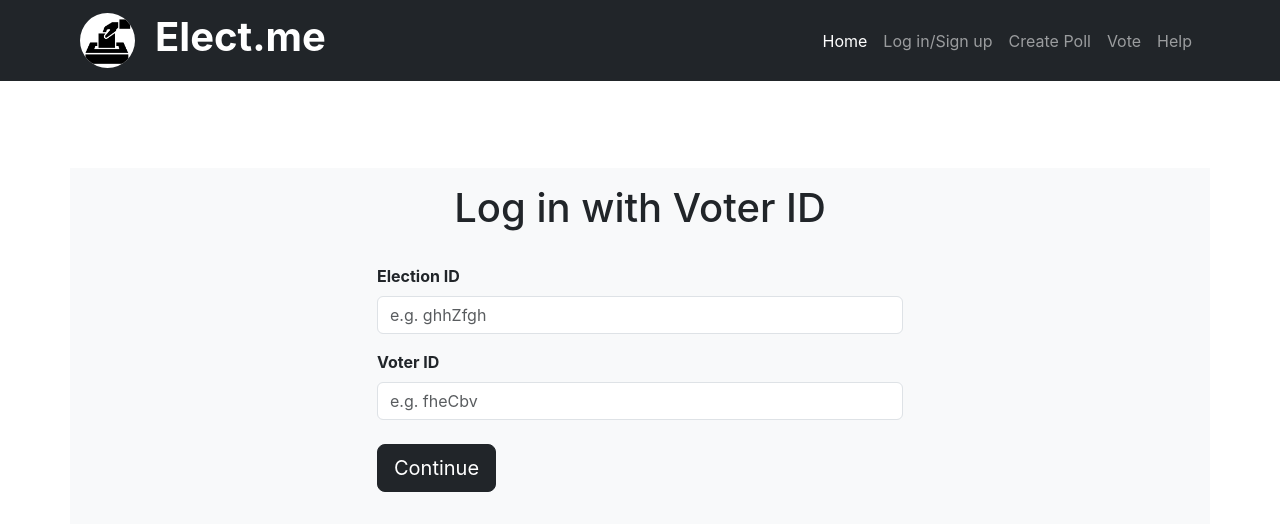
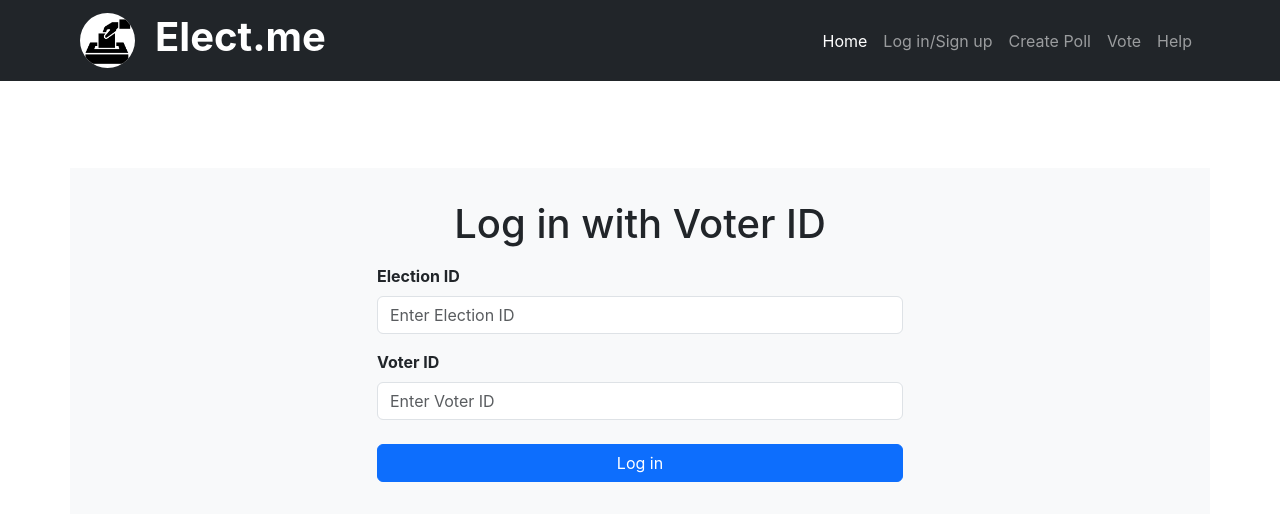
Before and after one commit to RizwanCSEDU25/Elect.me, a React (Create React App) app: page /vote in a window 1280 px wide. Shown: the top 530 px of the page. Built offline with nearby package versions, Linux system fonts and the light colour scheme; the HTML template or start-up script is replaced by a standard one.

Commit message:
completed voting

```diff
--- a/src/App.css
+++ b/src/App.css
@@ -52,7 +52,7 @@
 .poll {
   display: flex;
   flex-direction: column;
-  width: 1000px;
+  width: 500px;
   gap: 0.5rem;
   background-color: #2c2c2c;
   color: white;
@@ -69,3 +69,7 @@
 .poll__time {
   color: rgba(255, 255, 255, 0.795);
 }
+
+a {
+  text-decoration: none;
+}
--- a/src/App.js
+++ b/src/App.js
@@ -1,17 +1,19 @@
 import './App.css';
 import { BrowserRouter, Routes, Route } from 'react-router-dom';
 import React from 'react'
-import ReactDOM from 'react-dom'
 import Home from './pages/Home';
 import Create_poll from './pages/Create_poll';
-import Voting_page from './pages/Voting_page';
 import Help from './pages/Help';
 import Error from './pages/Error';
 import Navbar from './components/Navbar';
 import Signup from './pages/Signup';
 import Signin from './pages/Signin';
 import Dashboard from './pages/Dashboard'
-import { useState } from 'react';
+import PrivateOutlet from './components/PrivateOutlet';
+import PreventLoginPage from './components/Prevent';
+import Voter_login from './pages/Voter_login';
+import Voting_page from './pages/Voting_page';
+import Result from './pages/Result';
 
 function App() {
 
@@ -23,12 +25,19 @@ function App() {
         <div className='mydiv'>
           <Routes>
             <Route path="/" element={<Home />} />
-            <Route path="/signup" element={<Signup/>} />
-            <Route path="/signin" element={<Signin/>} />
-            <Route path="/create" element={<Create_poll/>} />
-            <Route path="/vote" element={<Voting_page/>} />
+            <Route path="/*" element={<PreventLoginPage />}>
+              <Route path="signup" element={<Signup/>} />
+              <Route path="signin" element={<Signin/>} />
+            </Route>
+
+            <Route path="/vote" element={<Voter_login/>} />
+            <Route path="/cast/:electId/:voterId" element={<Voting_page/>} />
             <Route path="/help" element={<Help/>} />
-            <Route path="/dashboard" element={<Dashboard/>} />
+            <Route path="/*" element={<PrivateOutlet />}>
+              <Route path="dashboard" element={<Dashboard/>} />
+              <Route path="result" element={<Result/>} />
+              <Route path="create" element={<Create_poll/>} />
+            </Route>
             <Route path="*" element={<Error/>} />
           </Routes>
         </div>
--- /dev/null
+++ b/src/components/Prevent.js
@@ -0,0 +1,8 @@
+import { Navigate, Outlet } from "react-router-dom";
+import useAuth from "./useAuth";
+
+export default function PreventLoginPage() {
+  const auth = useAuth();
+
+  return auth ?  <Navigate to='/dashboard' /> : <Outlet />;
+}
--- /dev/null
+++ b/src/components/PrivateOutlet.js
@@ -0,0 +1,8 @@
+import { Navigate, Outlet } from "react-router-dom";
+import useAuth from "./useAuth";
+
+export default function PrivateOutlet() {
+  const auth = useAuth();
+
+  return auth ? <Outlet /> : <Navigate to="/signin" />;
+}
--- a/src/pages/Create_poll.js
+++ b/src/pages/Create_poll.js
@@ -31,11 +31,23 @@ const Create_poll = () => {
   //   setVoterID(e.target.value);
   // }
 
-  const handleAddingVoters = (e, i) => {
+  const handleAddingVoters = async(e, i) => {
+    if(e.target.value !== ""){
       const votermail = e.target.value
+      const response = await fetch('http://localhost:3001/api/poll/generate' , {
+      method: 'GET',
+      headers: {
+        'Content-Type': 'application/json',
+      },
+    });
+    const data = await response.json();
+    const voterid = data.id;
+    console.log(voterid)
       const onchangeVal = [...voters]
-    onchangeVal[i]={votermail: votermail}
+      onchangeVal[i]={votermail: votermail, voterid: voterid}
       setVoters(onchangeVal);
+    }
+
   }
 
   const handleQuestionChange = (e) => {
@@ -43,11 +55,25 @@ const Create_poll = () => {
   }
 
   const handleAddingOption = (e, i) => {
+    // if(e.target.value !== null){
       const option = e.target.value
+      console.log(option)
       const votes = 0;
       const onchangeVal = [...options]
+      if(option !== ""){
         onchangeVal[i]={option: option, votes: votes}
+      }
       setOptions(onchangeVal);
+    // }
+
+  }
+
+  const handleRemovingOptionField = (e, i) => {
+      const deleteVal = [...options]
+      deleteVal.splice(i,1)
+      setOptions(deleteVal);
+    // }
+
   }
 
   const handleAddingOptionField = () => {
@@ -55,7 +81,7 @@ const Create_poll = () => {
   }
 
   const handleAddingVoterField = () => {
-    setVoters([...voters, {votermail:""}])
+    setVoters([...voters, {votermail:"", voterid: ""}])
   }
 
   const handleSubmitChange = async (e) => {
@@ -75,7 +101,7 @@ const Create_poll = () => {
         endTime: endtime,
         voter: voters,
         question: question,
-        options: options,
+        options: options
       }),
     })
     console.log(response)
@@ -83,7 +109,7 @@ const Create_poll = () => {
     console.log(data['voter'][0]._id)
     const eid = data['id']
 
-    data['voter'].map(async index => await fetch('http://localhost:3001/api/mail/?eid='+eid+'&vid='+index._id+'&vmail='+index.votermail))
+    data['voter'].map(async index => await fetch('http://localhost:3001/api/mail/?eid='+eid+'&vid='+index.voterid+'&vmail='+index.votermail))
 
     window.location.href = '/dashboard'
 
@@ -125,7 +151,7 @@ const Create_poll = () => {
               {
                   voters.map((val,i)=>
                     <div>
-                        <input type="email" id="voter" class="form-control" placeholder='Enter Voter E-mail' value={val.votermail} onChange={(e) => handleAddingVoters(e, i)}/>
+                        <input type="email" id="voter" class="form-control" placeholder='Enter Voter E-mail' value={val.votermail} onChange={(e) => handleAddingVoters(e, i)} required/>
                     </div>
                   )
               }
@@ -142,8 +168,9 @@ const Create_poll = () => {
               <button type="button" class="btn btn-sm btn-outline-dark m-3" onClick={handleAddingOptionField}> + </button>
               {
                   options.map((val,i)=>
-                    <div>
+                  <div style={{display: 'flex'}}>
                         <input type="text" id="option" class="form-control" placeholder='Add Option' value={val.option} onChange={(e) => handleAddingOption(e, i)}/>
+                        <button type="button" class="btn btn-sm btn-outline-dark m-3" onClick={(e) => handleRemovingOptionField(e, i)}> - </button>
                     </div>
                   )
               }
--- /dev/null
+++ b/src/pages/Result.js
@@ -0,0 +1,68 @@
+import React, {useState, useEffect} from 'react'
+import { useLocation } from 'react-router-dom'
+let id;
+const Result = () => {
+
+    const location = useLocation();
+
+
+  const [result, setResult] = useState([]);
+  const [isLoading, setIsLoading] = useState(true);
+  const [error, setError] = useState(null);
+  const token = localStorage.getItem('token');
+  useEffect(() => {
+    if(location.state !== null){
+      id = location.state.id;
+    }
+    fetch('http://localhost:3001/api/poll/result/'+id,{headers: {
+      'Content-Type': 'application/json',
+      'Authorization': 'Bearer '+token,
+    },}).then((res) => {
+      //return res.json();
+      if(!res.ok){
+        console.log(res)
+        throw Error("fetching is not successful");
+      }
+      else {
+        return res.json();
+      }
+    }).then((data) => {
+      if(data.status==="ok"){
+        setResult(data.options);
+        setIsLoading(false);
+        setError(null);
+      }else if(data.status === "notok"){
+        setError("Election has not finished yet");
+        setResult(null);
+        setIsLoading(false);
+      }
+
+    }).catch((error) => {
+      setError(error.message);
+      setIsLoading(false);
+    });
+  }, []);
+  console.log(result)
+
+  const resultElements = result && result.map((index) =>
+  <div className='d-flex justify-content-center'>
+      <article className="poll m-4 d-flex justify-content-center">
+        <p className="poll__name text-center fs-4 fw-bold">Option: {index.option}</p>
+        <p className="poll__name text-center fs-4 fw-bold">Votes: {index.votes}</p>
+      </article>
+
+  </div>
+    );
+
+  return (
+    <div>
+      <h1 className='text-center'>Result</h1>
+        {error && <p>{error}</p>}
+      {isLoading && <p>loading</p>}
+
+        {resultElements}
+       </div>
+  )
+}
+
+export default Result
--- /dev/null
+++ b/src/pages/Voter_login.js
@@ -0,0 +1,87 @@
+import React,{useState} from 'react'
+
+const Voter_login = () => {
+    const [electId, setElectId] = useState("");
+    const [voterId, setVoterId] = useState("");
+
+    const handleElectIdChange = (e) => {
+        setElectId(e.target.value);
+    }
+
+    const handleVoterIdChange = (e) => {
+        setVoterId(e.target.value);
+    }
+
+    const handleSubmitChange = async (e) => {
+      e.preventDefault();
+
+      const response = await fetch('http://localhost:3001/api/vote/login' , {
+        method: 'POST',
+        headers: {
+          'Content-Type': 'application/json',
+        },
+        body: JSON.stringify({
+            electId,
+            voterId
+        }),
+       })
+
+       const voterStatus = await response.json();
+
+       if(voterStatus.status==="ok"){
+        window.location.href = '/cast/'+electId+'/'+voterId
+       }
+       else if(voterStatus.status==="notok"){
+            alert('You may have already voted once')
+        }
+        else if(voterStatus.status==="wronginfo"){
+          alert('Please check your election ID / Voter ID')
+      }
+        else if(voterStatus.status==="notstarted"){
+          alert('Election has not started yet')
+      }
+      else if(voterStatus.status==="finished"){
+        alert('Election already finished')
+    }
+
+    }
+
+    return (
+      <div class="container bg-light my-5 d-flex justify-content-center">
+        <form class="p-3 w-50" onSubmit={handleSubmitChange}>
+        <div class="title text-center mb-3 pt-3">
+              <h1>Log in with Voter ID</h1>
+          </div>
+          <div className="mb-3">
+            <label for="electId" class="form-label fw-bold">Election ID</label>
+            <input
+              type="text"
+              id="electId"
+              className="form-control"
+              placeholder="Enter Election ID"
+              value={electId}
+              onChange={handleElectIdChange}
+            />
+          </div>
+          <div className="mb-3">
+            <label for="voterId" class="form-label fw-bold">Voter ID</label>
+            <input
+              type="text"
+              id="voterId"
+              className="form-control"
+              placeholder="Enter Voter ID"
+              value={voterId}
+              onChange={handleVoterIdChange}
+            />
+          </div>
+          <div className="d-grid mb-3 pt-2">
+            <button type="submit" className="btn btn-primary">
+              Log in
+            </button>
+          </div>
+        </form>
+      </div>
+    )
+}
+
+export default Voter_login
--- a/src/pages/Voting_page.js
+++ b/src/pages/Voting_page.js
@@ -1,50 +1,90 @@
-import React, {useState} from 'react'
+import React, {useState, useEffect} from 'react'
+import { useParams } from 'react-router-dom';
 
 const Voting_page = () => {
-  const [electionID, setElectionID] = useState("");
-  const [voterID, setVoterID] = useState("");
+  let option;
+  const {electId, voterId} = useParams();
 
-  const handleElectionIDChange = (e) => {
-    setElectionID(e.target.value);
+  const [question, setQuestion] = useState("");
+  const [options, setOptions] = useState([]);
+  const [isLoading, setIsLoading] = useState(true);
+  const [error, setError] = useState(null);
+  // const token = localStorage.getItem('token');
+  useEffect(() => {
+    fetch('http://localhost:3001/api/vote/poll/'+electId,{
+      method: 'GET',
+      headers: {
+      'Content-Type': 'application/json',
+      // 'Authorization': 'Bearer '+token,
+    },
+  },
+    ).then((res) => {
+      //return res.json();
+      if(!res.ok){
+        console.log(res)
+        throw Error("fetching is not successful");
+      }
+      else{
+        return res.json();
+      }
+    }).then((data) => {
+      setQuestion(data.question);
+      setOptions(data.options);
+      setIsLoading(false);
+      setError(null);
+    }).catch((error) => {
+      setError(error.message);
+      setIsLoading(false);
+    });
+  }, []);
+
+  const handleClick = (chosen) => {
+    option = chosen;
+
   }
 
-  const handleVoterIDChange = (e) => {
-    setVoterID(e.target.value);
+  const handleSubmit = async() => {
+    try {
+      const response = await fetch('http://localhost:3001/api/poll/addVote/'+electId+'/'+voterId+'/'+ option, {
+      method: 'PUT',
+      headers: {
+        'Content-Type': 'application/json',
+      },
+     })
+
+     const data = await response.json();
+     if(data.status === "finished"){
+      alert('Election already finished')
+     }
+     if(data.status === "voted"){
+      alert('You have already voted once')
+     }
+    } catch (error) {
+      console.log(error)
+    }
   }
 
-  const handleSubmitChange = (e) => {
-    let voterInfo = {
-      electionID,
-      voterID
-    }
-    console.log(voterInfo)
-    e.preventDefault();
-  }
+  const voteElements = options && options.map((index) =>
+  <div className='d-flex justify-content-center'>
+    <a href="#" onClick={() => handleClick(index.option)}>
+      <article className="poll m-4 d-flex justify-content-center">
+        <p className="poll__name text-center fs-4 fw-bold">{index.option}</p>
+      </article>
+    </a>
+
+  </div>
+    );
+
   return (
-        <div class="container bg-light my-5">
-          <div class="title text-center mb-3 pt-3">
-              <h1>Log in with Voter ID</h1>
-          </div>
-
-          <div className='d-flex justify-content-center'>
-          <form class="p-3 w-50" onSubmit={handleSubmitChange}>
-            <div class="mb-3">
-              <label for="electionID" class="form-label fw-bold">Election ID </label>
-              <input type="text" id="electionID" class="form-control" placeholder='e.g. ghhZfgh' value={electionID} onChange={handleElectionIDChange} required/>
-            </div>
-
-            <div class="mb-3">
-              <label for="voterID" class="form-label fw-bold"> Voter ID </label>
-              <input type="text" id="voterID" class="form-control" placeholder='e.g. fheCbv' value={voterID} onChange={handleVoterIDChange} required/>
-            </div>
-
-            <div class="mb-3 pt-2">
-              <button class="btn btn-lg btn-dark">Continue</button>
-            </div>
-          </form>
-          </div>
-
-      </div>
+       <div>
+        {error && <p>{error}</p>}
+      {isLoading && <p>loading</p>}
+        <h1 className='text-center'>{question}</h1>
+        {voteElements}
+        <button type="button" className="btn btn-primary" onClick={handleSubmit}>
+              Submit
+            </button>
+       </div>
   )
 }
 
```
Also changed, not shown: src/components/VoteElements.js (added, +29 -0 lines), src/components/useAuth.js (added, +10 -0 lines), src/pages/Dashboard.js (+8 -0 lines). Lines whose indentation alone changed are shown as unchanged.
